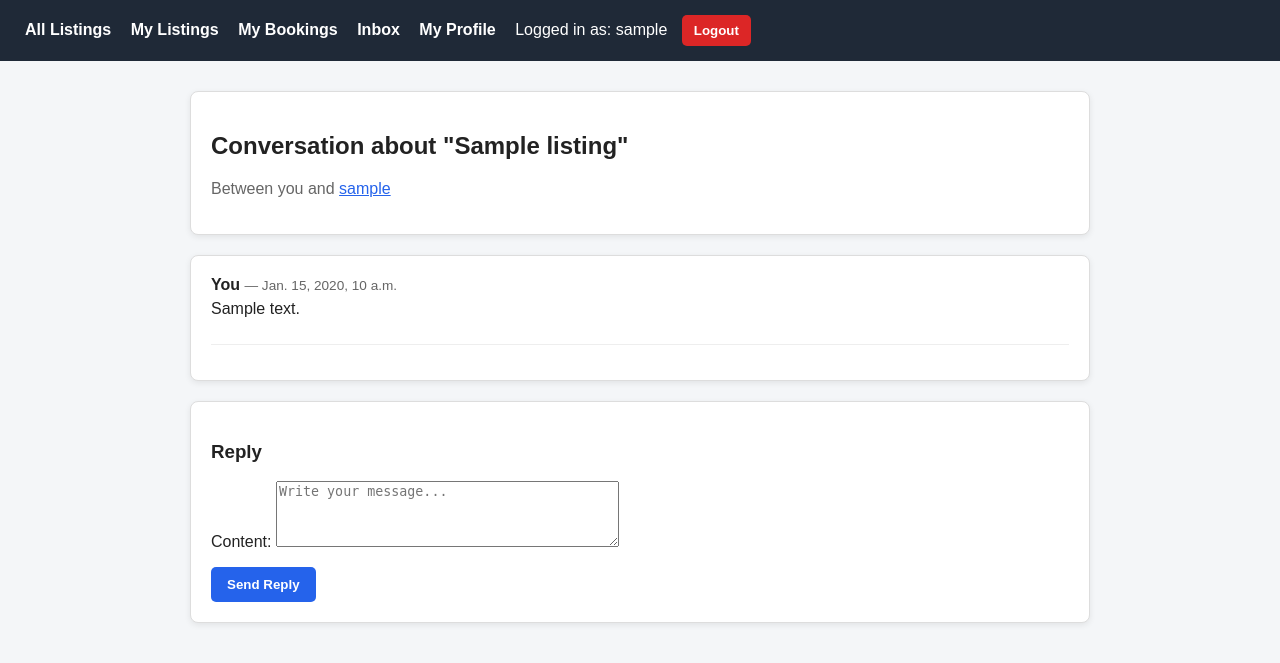
After one commit to Josh-Roza/Tool_Sharers_Workspace, a Django app: page /messages/1/1/ in a window 1280 px wide. The commit adds this page. Shown: the top 663 px of the page. Run offline with Django 5.2, Linux system fonts and the light colour scheme; a user stored in the database is signed in; tables that the repository leaves empty hold one stand-in row (values such as "Sample post").

Commit message:
Added messaging system

```diff
--- a/Tool_Sharers_App/admin.py
+++ b/Tool_Sharers_App/admin.py
@@ -1,5 +1,5 @@
 from django.contrib import admin
-from .models import User, Listing, Transaction, Report, Image, Review, Category
+from .models import User, Listing, Transaction, Report, Image, Review, Category, Message
 
 # Register your models here.
 
@@ -10,3 +10,4 @@ admin.site.register(Report)
 admin.site.register(Image)
 admin.site.register(Review)
 admin.site.register(Category)
+admin.site.register(Message)
--- a/Tool_Sharers_App/forms.py
+++ b/Tool_Sharers_App/forms.py
@@ -1,6 +1,6 @@
 from django import forms
 from django.core.validators import MinValueValidator, MaxValueValidator
-from .models import Listing, Report, Review, User, Image
+from .models import Listing, Report, Review, User, Image, Message
 
 class User_Form(forms.ModelForm):
     accept_waiver = forms.BooleanField(
@@ -81,3 +81,15 @@ class Image_Form(forms.ModelForm):
     class Meta:
         model = Image
         fields = ['image']
+
+class Message_Form(forms.ModelForm):
+    class Meta:
+        model = Message
+        fields = ['content']
+        widgets = {
+            'content': forms.Textarea(attrs={
+                'class': 'form-control',
+                'placeholder': 'Write your message...',
+                'rows': 4,
+            }),
+        }
--- a/Tool_Sharers_App/models.py
+++ b/Tool_Sharers_App/models.py
@@ -194,3 +194,14 @@ class Review(models.Model):
 
     def __str__(self):
         return f"{self.rating}/5 Review by {self.borrower.username}"
+
+class Message(models.Model):
+    listing = models.ForeignKey(Listing, on_delete=models.CASCADE, related_name='messages')
+    sender = models.ForeignKey(User, on_delete=models.CASCADE, related_name='sent_messages')
+    recipient = models.ForeignKey(User, on_delete=models.CASCADE, related_name='received_messages')
+    content = models.TextField()
+    timestamp = models.DateTimeField(auto_now_add=True)
+    is_read = models.BooleanField(default=False)
+
+    def __str__(self):
+        return f"Message from {self.sender} to {self.recipient} about {self.listing.title}"
--- /dev/null
+++ b/Tool_Sharers_App/templates/conversation.html
@@ -0,0 +1,39 @@
+{% extends 'template.html' %}
+
+{% block content %}
+<div class="card">
+    <h2>Conversation about "{{ listing.title }}"</h2>
+    <p class="muted">
+        Between you and <a href="{% url 'view_profile' other_user.user_id %}">{{ other_user.username }}</a>
+    </p>
+</div>
+
+<div class="card">
+    {% if messages %}
+        {% for message in messages %}
+            <div style="margin-bottom: 15px; padding-bottom: 10px; border-bottom: 1px solid #eee;">
+                <strong>
+                    {% if message.sender == user %}
+                        You
+                    {% else %}
+                        {{ message.sender.username }}
+                    {% endif %}
+                </strong>
+                <span class="muted" style="font-size: 0.85em;"> — {{ message.timestamp }}</span>
+                <p style="margin-top: 6px;">{{ message.content }}</p>
+            </div>
+        {% endfor %}
+    {% else %}
+        <p>No messages yet.</p>
+    {% endif %}
+</div>
+
+<div class="card">
+    <h3>Reply</h3>
+    <form method="post">
+        {% csrf_token %}
+        {{ form.as_p }}
+        <button type="submit" class="button">Send Reply</button>
+    </form>
+</div>
+{% endblock %}
--- a/Tool_Sharers_App/templates/template.html
+++ b/Tool_Sharers_App/templates/template.html
@@ -103,6 +103,7 @@
         {% if user.is_authenticated %}
             <a href="{% url 'my_listings' %}">My Listings</a>
             <a href="{% url 'manage_bookings' %}">My Bookings</a>
+            <a href="{% url 'inbox' %}">Inbox</a>
             <a href="{% url 'my_profile' %}">My Profile</a>
             <span>Logged in as: {{ user.username }}</span>
             <form action="{% url 'logout' %}" method="post">
--- a/Tool_Sharers_App/views.py
+++ b/Tool_Sharers_App/views.py
@@ -3,8 +3,8 @@ from django.shortcuts import render, get_object_or_404, redirect
 from django.core.paginator import Paginator
 from django.contrib.auth.decorators import login_required
 from django.db.models import Q
-from .models import User, Listing, Review, Report, Image, Transaction, Category, Booking
-from .forms import User_Form, Listing_Form, Image_Form, Review_Form, Report_Form, Edit_Profile_Form
+from .models import User, Listing, Review, Report, Image, Transaction, Category, Booking, Message
+from .forms import User_Form, Listing_Form, Image_Form, Review_Form, Report_Form, Edit_Profile_Form, Message_Form
 from django.contrib.auth import get_user_model
 from django.utils import timezone
 from django.core.exceptions import ValidationError
@@ -359,3 +359,89 @@ def confirm_payment(request, booking_id):
         transaction.save()
 
     return redirect('manage_bookings')
+
+@login_required
+def inbox(request):
+    messages = Message.objects.filter(
+        Q(sender=request.user) | Q(recipient=request.user)
+    ).select_related('listing', 'sender', 'recipient').order_by('-timestamp')
+
+    conversations = []
+    seen = set()
+
+    for message in messages:
+        other_user = message.recipient if message.sender == request.user else message.sender
+        key = (message.listing.listing_id, other_user.user_id)
+
+        if key not in seen:
+            seen.add(key)
+            conversations.append({
+                'listing': message.listing,
+                'other_user': other_user,
+                'last_message': message,
+            })
+
+    return render(request, 'inbox.html', {
+        'conversations': conversations
+    })
+
+
+@login_required
+def conversation(request, listing_id, user_id):
+    listing = get_object_or_404(Listing, pk=listing_id)
+    other_user = get_object_or_404(User, pk=user_id)
+
+    messages = Message.objects.filter(
+        listing=listing
+    ).filter(
+        Q(sender=request.user, recipient=other_user) |
+        Q(sender=other_user, recipient=request.user)
+    ).order_by('timestamp')
+
+    if request.user != listing.user and not messages.exists():
+        return redirect('inbox')
+
+    Message.objects.filter(
+        listing=listing,
+        sender=other_user,
+        recipient=request.user,
+        is_read=False
+    ).update(is_read=True)
+
+    if request.method == 'POST':
+        form = Message_Form(request.POST)
+        if form.is_valid():
+            new_message = form.save(commit=False)
+            new_message.listing = listing
+            new_message.sender = request.user
+            new_message.recipient = other_user
+            new_message.save()
+            return redirect('conversation', listing_id=listing.listing_id, user_id=other_user.user_id)
+    else:
+        form = Message_Form()
+
+    return render(request, 'conversation.html', {
+        'listing': listing,
+        'other_user': other_user,
+        'messages': messages,
+        'form': form,
+    })
+
+@login_required
+def send_message(request, listing_id):
+    listing = get_object_or_404(Listing, pk=listing_id)
+
+    if request.user == listing.user:
+        return redirect('view_listing', listing_id=listing.listing_id)
+
+    if request.method == 'POST':
+        form = Message_Form(request.POST)
+        if form.is_valid():
+            message = form.save(commit=False)
+            message.listing = listing
+            message.sender = request.user
+            message.recipient = listing.user
+            message.save()
+            return redirect('conversation', listing_id=listing.listing_id, user_id=listing.user.user_id)
+
+    return redirect('view_listing', listing_id=listing.listing_id)
--- a/Tool_Sharers_Project/urls.py
+++ b/Tool_Sharers_Project/urls.py
@@ -52,6 +52,8 @@ urlpatterns = [
     path("booking/<int:booking_id>/confirm-payment/", views.confirm_payment, name="confirm_payment"),
     path("booking/<int:booking_id>/<str:action>/", views.action_booking, name="action_booking"),
 
-
+    path("inbox/", views.inbox, name="inbox"),
+    path("listing/<int:listing_id>/message/", views.send_message, name="send_message"),
+    path("messages/<int:listing_id>/<int:user_id>/", views.conversation, name="conversation"),
 
 ] + static(settings.MEDIA_URL, document_root=settings.MEDIA_ROOT)
```
Also changed, not shown: Tool_Sharers_App/templates/inbox.html (added, +31 -0 lines), Tool_Sharers_App/templates/listing_detail.html (+17 -0 lines), Tool_Sharers_App/migrations/0005_message.py (added).
